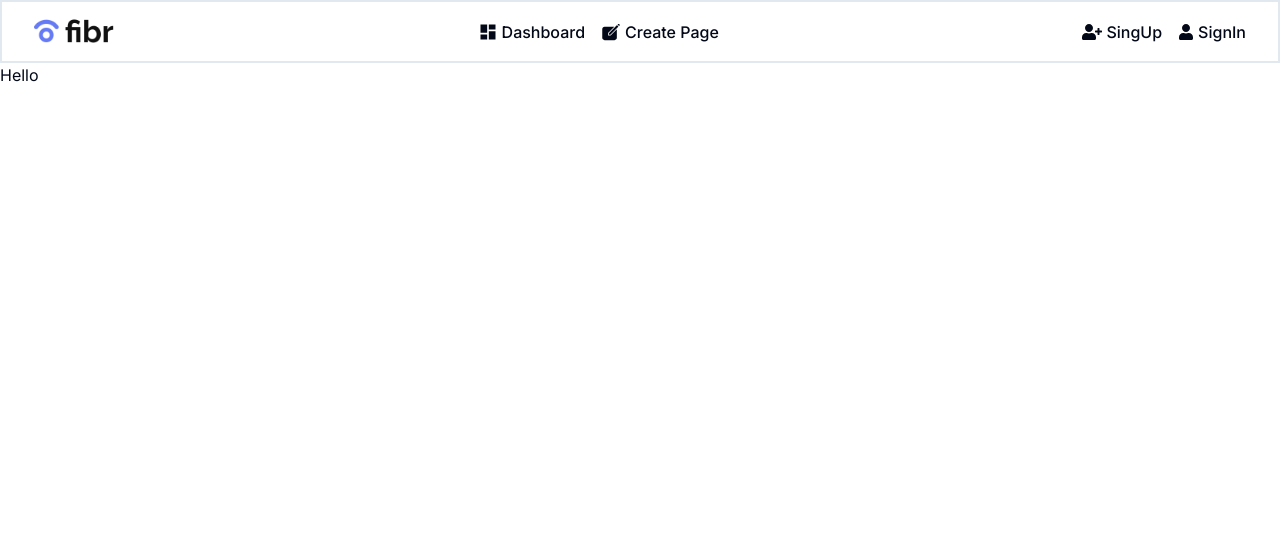
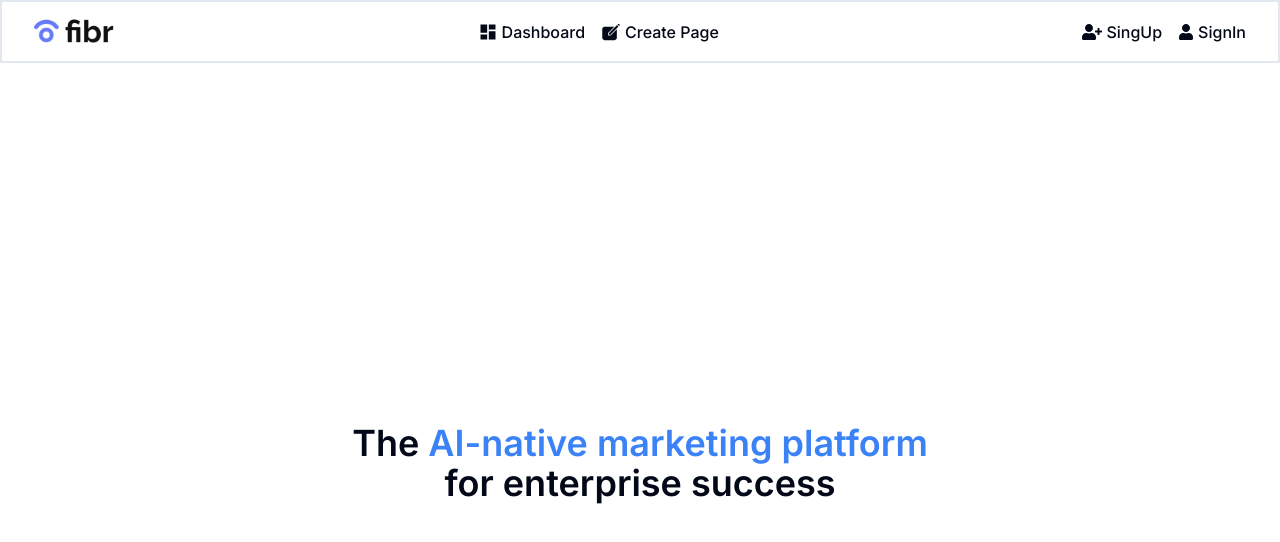
Before and after one commit to taufeeq-ahmed/fibr-ai, a Next.js app: page / in a window 1280 px wide. Shown: the top 542 px of the page. Built offline with nearby package versions, Linux system fonts and the light colour scheme.

Commit message:
navbar styles updated

```diff
--- a/src/app/page.tsx
+++ b/src/app/page.tsx
@@ -2,7 +2,16 @@ import React from 'react';
 
 function Home() {
   return (
-    <h1>Hello</h1>
+    <section className="flex justify-center items-center h-screen">
+      <h1 className="text-4xl text-center font-semibold">
+        The
+        {' '}
+        <span className="text-blue-500 ">AI-native marketing platform</span>
+        {' '}
+        <br />
+        for enterprise success
+      </h1>
+    </section>
   );
 }
 
--- a/src/components/ui/navbar.tsx
+++ b/src/components/ui/navbar.tsx
@@ -14,7 +14,7 @@ function Navbar() {
   const pathname = usePathname();
 
   return (
-    <nav className="py-2 px-8 border-2 flex justify-between items-center">
+    <nav className="py-2 px-8 border-2 flex justify-between items-center sticky top-0">
       <Link href="/">
         <Image
           src={fibrLogo}
```
